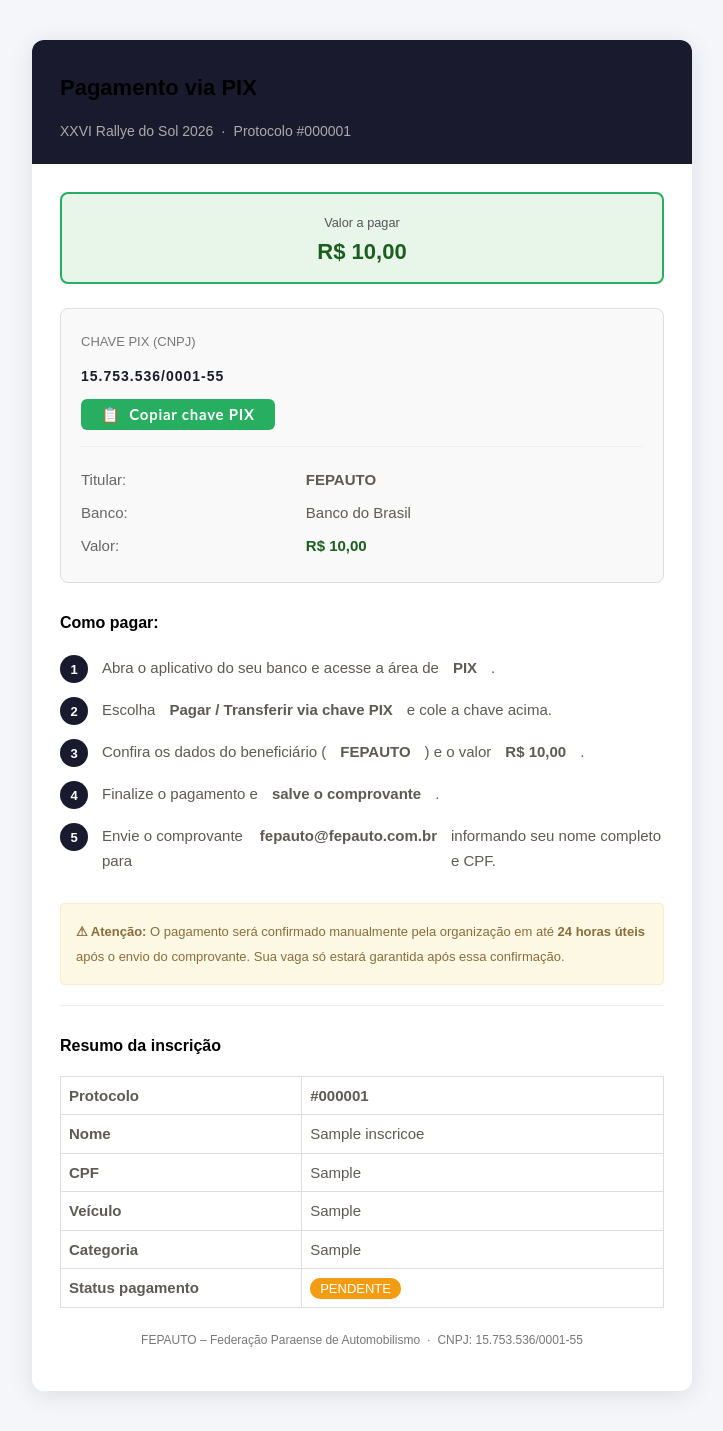
After one commit to leonidasamorim/fepauto.com.br, a PHP site: page /pagamento-pix.php in a window 1280 px wide. The commit adds this page. Shown: the whole page, without its empty margins (278-1001 px from the left). Run offline with PHP 8.4, Linux system fonts and the light colour scheme; the visitor is signed in with stand-in values (Sample User, id 1); tables that the repository leaves empty hold one stand-in row (values such as "Sample post").

Commit message:
sistema pix

```diff
--- a/banco.sql
+++ b/banco.sql
@@ -39,6 +39,7 @@ CREATE TABLE IF NOT EXISTS inscricoes (
     -- Participação
     participacao              TINYINT(1)    NOT NULL DEFAULT 0,
     -- Financeiro
+    forma_pagamento           ENUM('pix','cartao') NOT NULL DEFAULT 'pix',
     valor                     DECIMAL(10,2) NOT NULL DEFAULT 0.00,
     status_pagamento          ENUM('pendente','pago','cancelado') NOT NULL DEFAULT 'pendente',
     pagseguro_code            VARCHAR(100)  DEFAULT NULL,
--- a/config.php
+++ b/config.php
@@ -16,8 +16,13 @@ define('MAIL_SMTP_PASS',  '1=Xv57*oMV!b');
 
 // ─── PagSeguro ────────────────────────────────────────────────────────────────
 define('PAGSEGURO_EMAIL',    'rallyedosol2015@gmail.com');
-define('PAGSEGURO_TOKEN',    '');       // preencha com seu token da conta PagSeguro
-define('PAGSEGURO_SANDBOX',  true);     // true = sandbox | false = produção
+define('PAGSEGURO_TOKEN',    'email=rallyedosol2015@gmail.com&token=5CA2A1DB720E4FC18B16D776C29D73E4');       // preencha com seu token da conta PagSeguro
+define('PAGSEGURO_SANDBOX',  false);     // true = sandbox | false = produção
+
+// ─── PIX ─────────────────────────────────────────────────────────────────────
+define('PIX_CHAVE',   '15753536000155');       // CNPJ sem pontuação (chave PIX)
+define('PIX_TITULAR', 'FEPAUTO');
+define('PIX_BANCO',   'Banco do Brasil');
 
 // ─── Evento ───────────────────────────────────────────────────────────────────
 define('EVENT_NAME',  'XXVI Rallye do Sol 2026');
--- a/docker-compose.yml
+++ b/docker-compose.yml
@@ -26,7 +26,7 @@ services:
     container_name: rallye_php
     restart: unless-stopped
     ports:
-      - "80:80"
+      - "8080:80"
     volumes:
       - .:/var/www/html
     depends_on:
@@ -45,7 +45,7 @@ services:
       PMA_USER: rallye
       PMA_PASSWORD: rallye123
     ports:
-      - "8080:80"
+      - "8081:80"
     depends_on:
       db:
         condition: service_healthy
--- a/obrigado.php
+++ b/obrigado.php
@@ -27,7 +27,7 @@ require_once __DIR__ . '/config.php';
         <p>
             Seu pagamento foi processado pelo PagSeguro. Em breve você receberá a
             confirmação por e-mail. Caso não receba em até 24h, verifique sua caixa de spam
-            ou entre em contato: <strong>inscricao@fepauto.com.br</strong>
+            ou entre em contato: <strong>fepauto@fepauto.com.br</strong>
         </p>
         <hr/>
         <p class="text-muted small">
--- /dev/null
+++ b/pagamento-pix.php
@@ -0,0 +1,244 @@
+<?php
+declare(strict_types=1);
+session_start();
+
+require_once __DIR__ . '/config.php';
+require_once __DIR__ . '/db.php';
+
+$id = (int)($_GET['id'] ?? $_SESSION['inscricao_id'] ?? 0);
+if ($id <= 0) { header('Location: inscricao.php'); exit; }
+
+try {
+    $stmt = db()->prepare('SELECT * FROM inscricoes WHERE id = ?');
+    $stmt->execute([$id]);
+    $ins = $stmt->fetch();
+} catch (PDOException $e) {
+    error_log('pagamento-pix.php: ' . $e->getMessage());
+    $ins = null;
+}
+
+if (!$ins) {
+    header('Location: inscricao.php?erro=' . urlencode('Inscrição não encontrada.'));
+    exit;
+}
+
+$protocolo = '#' . str_pad((string)$ins['id'], 6, '0', STR_PAD_LEFT);
+$valor      = number_format((float)$ins['valor'], 2, ',', '.');
+
+// Formata chave PIX com máscara de CNPJ: 00.000.000/0000-00
+$chaveRaw     = PIX_CHAVE;
+$chaveFormatada = preg_replace('/^(\d{2})(\d{3})(\d{3})(\d{4})(\d{2})$/', '$1.$2.$3/$4-$5', $chaveRaw);
+?>
+<!doctype html>
+<html lang="pt-BR">
+<head>
+    <meta charset="UTF-8"/>
+    <meta name="viewport" content="width=device-width, initial-scale=1"/>
+    <title>Pagamento via PIX – <?= EVENT_NAME ?></title>
+    <link rel="stylesheet" href="inscricao-inc/css/bootstrap.min.css"/>
+    <link rel="stylesheet" href="inscricao-inc/css/style.css"/>
+    <link rel="stylesheet" href="inscricao-inc/css/custom.css"/>
+    <style>
+        body { background:#f4f6f9; }
+        .card-pix {
+            max-width: 660px;
+            margin: 40px auto;
+            background: #fff;
+            border-radius: 12px;
+            box-shadow: 0 4px 24px rgba(0,0,0,.1);
+            overflow: hidden;
+        }
+        .card-pix-header {
+            background: #1a1a2e;
+            color: #fff;
+            padding: 20px 28px;
+        }
+        .card-pix-header h2 { margin: 0; font-size: 22px; }
+        .card-pix-header p  { margin: 4px 0 0; color: #aaa; font-size: 14px; }
+        .card-pix-body { padding: 28px; }
+
+        .valor-box {
+            background: #e8f5e9;
+            border: 2px solid #27ae60;
+            border-radius: 8px;
+            text-align: center;
+            padding: 16px;
+            margin-bottom: 24px;
+        }
+        .valor-box small { color: #555; display: block; margin-bottom: 4px; }
+        .valor-box strong { font-size: 2.2rem; color: #1b5e20; }
+
+        .pix-box {
+            background: #f9f9f9;
+            border: 1px solid #ddd;
+            border-radius: 8px;
+            padding: 20px;
+            margin-bottom: 20px;
+        }
+        .pix-chave {
+            font-size: 1.4rem;
+            font-weight: 700;
+            letter-spacing: 1px;
+            color: #1a1a2e;
+            word-break: break-all;
+        }
+        .btn-copiar {
+            background: #27ae60;
+            color: #fff;
+            border: none;
+            padding: 8px 20px;
+            border-radius: 6px;
+            font-size: 15px;
+            cursor: pointer;
+            margin-top: 10px;
+        }
+        .btn-copiar:hover { background: #1e8449; }
+
+        .steps { counter-reset: step; list-style: none; padding: 0; }
+        .steps li {
+            counter-increment: step;
+            display: flex;
+            gap: 14px;
+            margin-bottom: 14px;
+            align-items: flex-start;
+        }
+        .steps li::before {
+            content: counter(step);
+            background: #1a1a2e;
+            color: #fff;
+            width: 28px;
+            height: 28px;
+            border-radius: 50%;
+            display: flex;
+            align-items: center;
+            justify-content: center;
+            font-weight: 700;
+            flex-shrink: 0;
+            font-size: 13px;
+        }
+
+        .badge-pendente  { background:#f39c12; color:#fff; padding:3px 10px; border-radius:10px; font-size:13px; }
+        .badge-pago      { background:#27ae60; color:#fff; padding:3px 10px; border-radius:10px; font-size:13px; }
+        .badge-cancelado { background:#e74c3c; color:#fff; padding:3px 10px; border-radius:10px; font-size:13px; }
+    </style>
+</head>
+<body>
+<div class="container">
+    <div class="card-pix">
+        <div class="card-pix-header">
+            <h2>Pagamento via PIX</h2>
+            <p><?= EVENT_NAME ?> &nbsp;·&nbsp; Protocolo <?= $protocolo ?></p>
+        </div>
+        <div class="card-pix-body">
+
+            <?php if ($ins['status_pagamento'] === 'pago'): ?>
+                <div class="alert alert-success text-center">
+                    <strong style="font-size:18px">✅ Pagamento confirmado!</strong><br/>
+                    Sua inscrição está garantida. Obrigado!
+                </div>
+
+            <?php elseif ($ins['status_pagamento'] === 'cancelado'): ?>
+                <div class="alert alert-danger text-center">
+                    Esta inscrição foi cancelada. Entre em contato: <strong>fepauto@fepauto.com.br</strong>
+                </div>
+
+            <?php else: ?>
+
+                <!-- Valor -->
+                <div class="valor-box">
+                    <small>Valor a pagar</small>
+                    <strong>R$ <?= $valor ?></strong>
+                </div>
+
+                <!-- Dados PIX -->
+                <div class="pix-box">
+                    <p class="mb-1 text-muted" style="font-size:13px">CHAVE PIX (CNPJ)</p>
+                    <div class="pix-chave" id="pix-chave-texto"><?= htmlspecialchars($chaveFormatada) ?></div>
+                    <button class="btn-copiar" id="btn-copiar"
+                            data-chave="<?= htmlspecialchars($chaveRaw) ?>">
+                        📋 &nbsp;Copiar chave PIX
+                    </button>
+                    <hr style="margin:16px 0"/>
+                    <table style="width:100%;font-size:15px">
+                        <tr>
+                            <td style="color:#666;padding:4px 0;width:40%">Titular:</td>
+                            <td><strong><?= htmlspecialchars(PIX_TITULAR) ?></strong></td>
+                        </tr>
+                        <tr>
+                            <td style="color:#666;padding:4px 0">Banco:</td>
+                            <td><?= htmlspecialchars(PIX_BANCO) ?></td>
+                        </tr>
+                        <tr>
+                            <td style="color:#666;padding:4px 0">Valor:</td>
+                            <td><strong style="color:#1b5e20">R$ <?= $valor ?></strong></td>
+                        </tr>
+                    </table>
+                </div>
+
+                <!-- Passo a passo -->
+                <h6 style="margin-bottom:12px">Como pagar:</h6>
+                <ol class="steps">
+                    <li>Abra o aplicativo do seu banco e acesse a área de <strong>PIX</strong>.</li>
+                    <li>Escolha <strong>Pagar / Transferir via chave PIX</strong> e cole a chave acima.</li>
+                    <li>Confira os dados do beneficiário (<strong><?= htmlspecialchars(PIX_TITULAR) ?></strong>)
+                        e o valor <strong>R$ <?= $valor ?></strong>.</li>
+                    <li>Finalize o pagamento e <strong>salve o comprovante</strong>.</li>
+                    <li>Envie o comprovante para
+                        <a href="mailto:fepauto@fepauto.com.br"><strong>fepauto@fepauto.com.br</strong></a>
+                        informando seu nome completo e CPF.</li>
+                </ol>
+
+                <div class="alert alert-warning mt-3" style="font-size:13px">
+                    <strong>⚠ Atenção:</strong> O pagamento será confirmado manualmente pela organização
+                    em até <strong>24 horas úteis</strong> após o envio do comprovante.
+                    Sua vaga só estará garantida após essa confirmação.
+                </div>
+
+            <?php endif; ?>
+
+            <!-- Resumo da inscrição -->
+            <hr/>
+            <h6>Resumo da inscrição</h6>
+            <table class="table table-sm table-bordered">
+                <tr><th style="width:40%">Protocolo</th><td><strong><?= $protocolo ?></strong></td></tr>
+                <tr><th>Nome</th><td><?= htmlspecialchars($ins['nome']) ?></td></tr>
+                <tr><th>CPF</th><td><?= htmlspecialchars($ins['cpf']) ?></td></tr>
+                <tr><th>Veículo</th><td><?= htmlspecialchars($ins['veiculo']) ?></td></tr>
+                <tr><th>Categoria</th><td><?= htmlspecialchars($ins['categoria']) ?></td></tr>
+                <tr><th>Status pagamento</th>
+                    <td><span class="badge-<?= $ins['status_pagamento'] ?>">
+                        <?= strtoupper($ins['status_pagamento']) ?>
+                    </span></td>
+                </tr>
+            </table>
+
+            <p class="text-muted text-center" style="font-size:12px;margin-top:8px">
+                FEPAUTO – Federação Paraense de Automobilismo &nbsp;·&nbsp; CNPJ: 15.753.536/0001-55
+            </p>
+        </div>
+    </div>
+</div>
+
+<script src="inscricao-inc/js/jquery.min.js"></script>
+<script>
+document.getElementById('btn-copiar').addEventListener('click', function () {
+    var chave = this.dataset.chave;
+    var btn   = this;
+
+    navigator.clipboard.writeText(chave).then(function () {
+        btn.textContent = '✅  Copiado!';
+        setTimeout(function () { btn.innerHTML = '📋 &nbsp;Copiar chave PIX'; }, 2500);
+    }).catch(function () {
+        var tmp = document.createElement('input');
+        tmp.value = chave;
+        document.body.appendChild(tmp);
+        tmp.select();
+        document.execCommand('copy');
+        document.body.removeChild(tmp);
+        btn.textContent = '✅  Copiado!';
+        setTimeout(function () { btn.innerHTML = '📋 &nbsp;Copiar chave PIX'; }, 2500);
+    });
+});
+</script>
+</body>
+</html>
--- a/pagamento.php
+++ b/pagamento.php
@@ -188,7 +188,7 @@ if (!empty(PAGSEGURO_TOKEN) && $ins['status_pagamento'] === 'pendente') {
                                     <strong>Como realizar o pagamento:</strong><br/><br/>
                                     Entre em contato com a organização para receber os dados de pagamento:<br/>
                                     <ul class="mt-2">
-                                        <li>E-mail: <strong>inscricao@fepauto.com.br</strong></li>
+                                        <li>E-mail: <strong>fepauto@fepauto.com.br</strong></li>
                                         <li>WhatsApp: <strong>(91) 99999-9999</strong></li>
                                     </ul>
                                     Informe seu protocolo: <strong><?= $protocolo ?></strong>
@@ -209,7 +209,7 @@ if (!empty(PAGSEGURO_TOKEN) && $ins['status_pagamento'] === 'pendente') {
 
                         <hr/>
                         <p class="text-center text-muted small">
-                            Dúvidas? Entre em contato: <strong>inscricao@fepauto.com.br</strong>
+                            Dúvidas? Entre em contato: <strong>fepauto@fepauto.com.br</strong>
                         </p>
 
                     </div>
```
Also changed, not shown: inscricao-inc/js/general.js (+25 -3 lines), inscricao.php (+144 -41 lines), processa-inscricao.php (+17 -8 lines).
